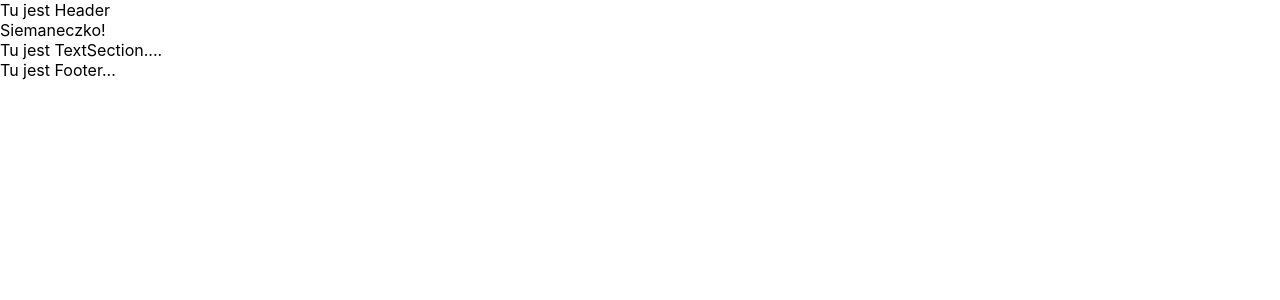
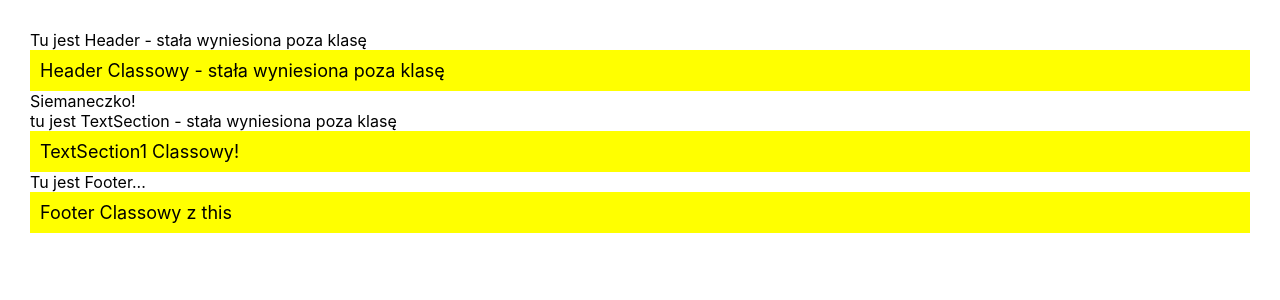
Before and after one commit to pawel-politowski/react-exercises, a React (Create React App) app: page / in a window 1280 px wide. Shown: the top 300 px of the page. Built offline with nearby package versions, Linux system fonts and the light colour scheme.

Commit message:
New files

```diff
--- a/src/App.css
+++ b/src/App.css
@@ -1,5 +1,16 @@
 .App {
   text-align: center;
+}
+
+.tło{
+  background: yellow;
+  font-size: large;
+  padding: 10px;
+}
+
+.container{
+  margin: 20px;
+  padding: 10px;
 }
 
 .App-logo {
--- a/src/App.js
+++ b/src/App.js
@@ -1,20 +1,27 @@
-import React from 'react';
+import React, {Component} from 'react';
 import logo from './logo.svg';
 import './App.css';
 import TextSection from './TextSection';
 import Footer from './Footer';
 import Header from './Header';
+import Header1 from './ClassHeader';
+import TextSection1 from './ClassTextSection';
+import Footer1 from './ClassFooter';
 
 function App() {
   return (
-    <div>
+    <div class="container">
     <Header />
+    <Header1 />
     <div>
       Siemaneczko!
     </div>
     <TextSection />
+    <TextSection1 />
     <Footer />
+    <Footer1 />
     </div>
+
   );
 }
 
--- /dev/null
+++ b/src/ClassFooter.js
@@ -0,0 +1,14 @@
+import React, { Component } from 'react';
+
+class Footer1 extends Component{
+    footer1 = 'Footer Classowy z this';
+    render(){
+        return (
+            <div class="tło">
+                {this.footer1}
+            </div>
+        )
+    }
+}
+
+export default Footer1;
--- /dev/null
+++ b/src/ClassHeader.js
@@ -0,0 +1,15 @@
+import React, { Component } from 'react';
+
+const headerClass = "Header Classowy - stała wyniesiona poza klasę";
+
+class Header1 extends Component{
+    render(){
+        return (
+            <div class="tło">
+                {headerClass}
+            </div>
+        )
+    }
+}
+
+export default Header1;
--- /dev/null
+++ b/src/ClassTextSection.js
@@ -0,0 +1,13 @@
+import React, { Component } from 'react';
+
+class TextSection1 extends Component{
+    render(){
+        return (
+            <div class="tło">
+                TextSection1 Classowy!
+            </div>
+        )
+    }
+}
+
+export default TextSection1;
--- a/src/Header.js
+++ b/src/Header.js
@@ -1,8 +1,10 @@
 import React from 'react'
+
+const header = 'Tu jest Header - stała wyniesiona poza klasę';
 
 const Header = () => (
     <div>
-     Tu jest Header
+     {header}
     </div>
 );
 
--- a/src/TextSection.js
+++ b/src/TextSection.js
@@ -1,8 +1,10 @@
 import React from 'react';
+
+    const textsection = 'tu jest TextSection - stała wyniesiona poza klasę'
 
 const TextSection = () => (
     <div>
-        Tu jest TextSection....
+        {textsection}
     </div>
 )
 
```
